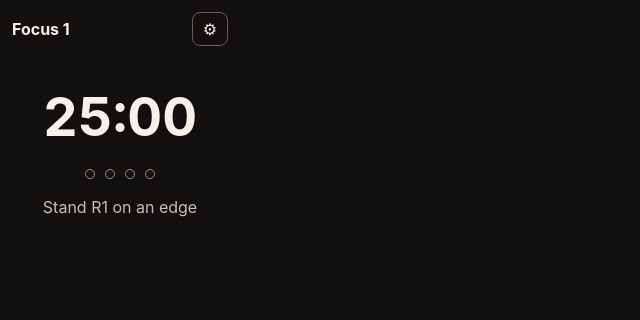
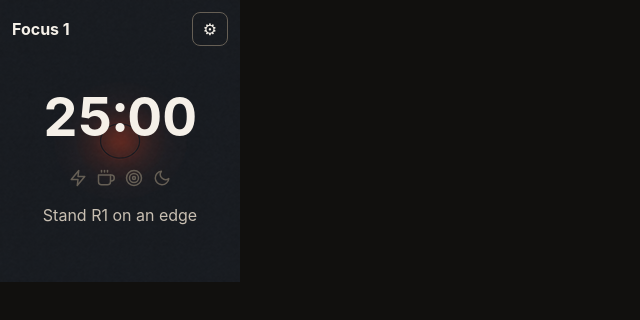
Before and after one commit to jayryuki/r1-pomodoro, a website: page index.html in a window 1280 px wide. Shown: the whole page, without its empty margins (0-640 px from the left). Drawn offline with Linux system fonts and the light colour scheme.

Commit message:
feat: add background images, SVG stage icons, and modern UI

```diff
--- a/index.html
+++ b/index.html
@@ -16,8 +16,10 @@
       </header>
       <output id="time" class="time">25:00</output>
       <div id="positions" class="positions" aria-label="Timer position">
-        <span class="position active"></span><span class="position"></span>
-        <span class="position"></span><span class="position"></span>
+        <svg class="position active" viewBox="0 0 24 24" fill="none" stroke="currentColor" stroke-width="2" stroke-linecap="round" stroke-linejoin="round"><path d="M13 2L3 14h9l-1 8 10-12h-9l1-8z"/></svg>
+        <svg class="position" viewBox="0 0 24 24" fill="none" stroke="currentColor" stroke-width="2" stroke-linecap="round" stroke-linejoin="round"><path d="M18 8h1a4 4 0 0 1 0 8h-1"/><path d="M2 8h16v9a4 4 0 0 1-4 4H6a4 4 0 0 1-4-4V8z"/><line x1="6" y1="2" x2="6" y2="4"/><line x1="10" y1="2" x2="10" y2="4"/><line x1="14" y1="2" x2="14" y2="4"/></svg>
+        <svg class="position" viewBox="0 0 24 24" fill="none" stroke="currentColor" stroke-width="2" stroke-linecap="round" stroke-linejoin="round"><circle cx="12" cy="12" r="10"/><circle cx="12" cy="12" r="6"/><circle cx="12" cy="12" r="2"/></svg>
+        <svg class="position" viewBox="0 0 24 24" fill="none" stroke="currentColor" stroke-width="2" stroke-linecap="round" stroke-linejoin="round"><path d="M21 12.79A9 9 0 1 1 11.21 3 7 7 0 0 0 21 12.79z"/></svg>
       </div>
       <p id="status" class="status">Stand R1 on an edge</p>
       <p id="debug" class="debug"></p>
--- a/styles.css
+++ b/styles.css
@@ -23,7 +23,7 @@ button { min-height: 34px; }
   width: 240px;
   height: 282px;
   padding: 12px;
-  background: #11100e;
+  background: #11100e url('./img/timer-bg.png') no-repeat center / cover;
   transform-origin: center center;
   transition: transform 0.3s ease;
 }
@@ -61,13 +61,12 @@ h1, h2 { margin: 0; font-size: 16px; }
 }
 
 .position {
-  width: 10px;
-  height: 10px;
-  border: 1px solid #9b9183;
-  border-radius: 50%;
+  width: 18px;
+  height: 18px;
+  color: #665f55;
 }
 
-.position.active { background: #ff6b35; border-color: #ff6b35; }
+.position.active { color: #ff6b35; }
 .status { min-height: 18px; margin: 18px 0 0; text-align: center; color: #c8bfb2; }
 .debug { min-height: 12px; margin: 4px 0 0; text-align: center; color: #ff6b35; font-size: 11px; }
 .sound-button { display: block; margin: 8px auto 0; }
@@ -78,6 +77,7 @@ h1, h2 { margin: 0; font-size: 16px; }
   inset: 0;
   padding: 12px;
   background: #11100e;
+  z-index: 10;
 }
 
 .settings[hidden] { display: none; }
@@ -87,6 +87,6 @@ h1, h2 { margin: 0; font-size: 16px; }
 .settings-actions { display: grid; grid-template-columns: 1fr 1fr; gap: 6px; }
 .error { min-height: 14px; margin: 0; color: #ff9b7b; font-size: 11px; }
 
-#app.alarm { background: #9e2816; animation: alarm-flash 700ms steps(2, end) infinite; }
-@keyframes alarm-flash { 50% { background: #11100e; } }
+#app.alarm { background: #9e2816 url('./img/alarm-bg.jpg') no-repeat center / cover; animation: alarm-flash 700ms steps(2, end) infinite; }
+@keyframes alarm-flash { 50% { background: #11100e url('./img/timer-bg.png') no-repeat center / cover; } }
 @media (prefers-reduced-motion: reduce) { #app.alarm { animation: none; outline: 8px solid #ff6b35; } }
```
Also changed, not shown: img/alarm-bg.jpg (added), img/icon.png (added), img/timer-bg.png (added).
